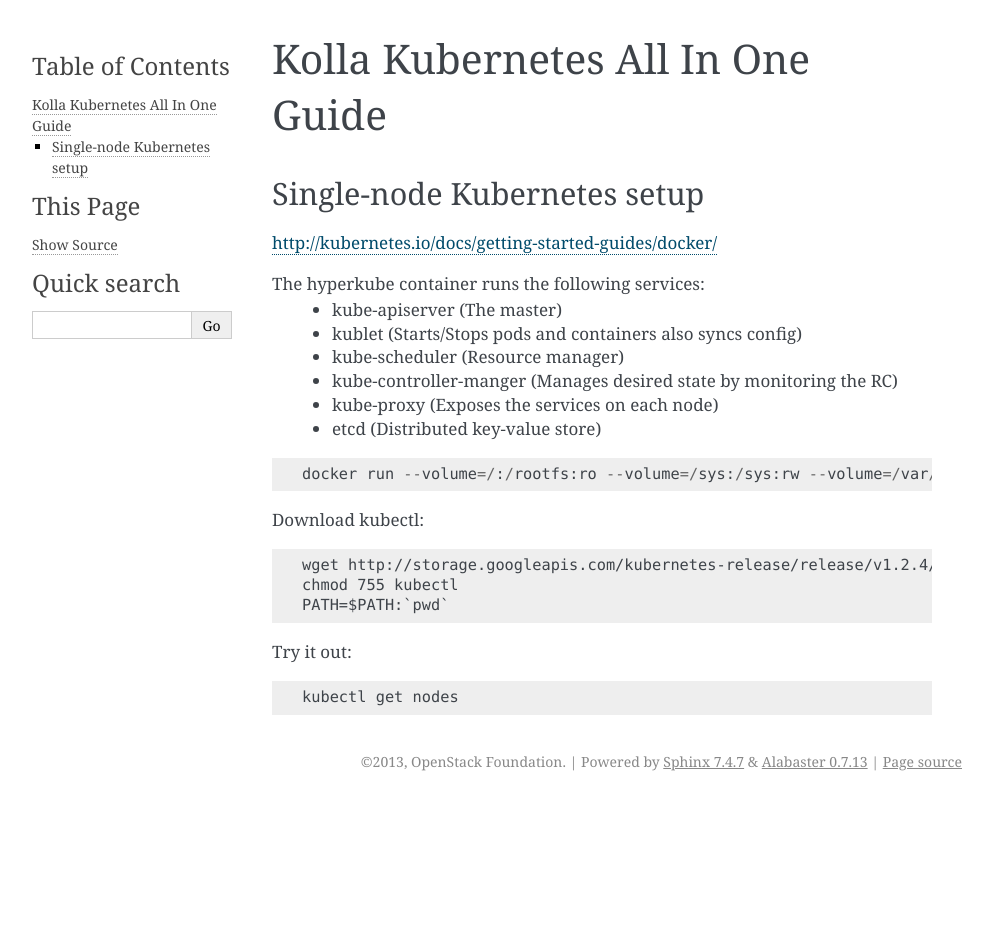
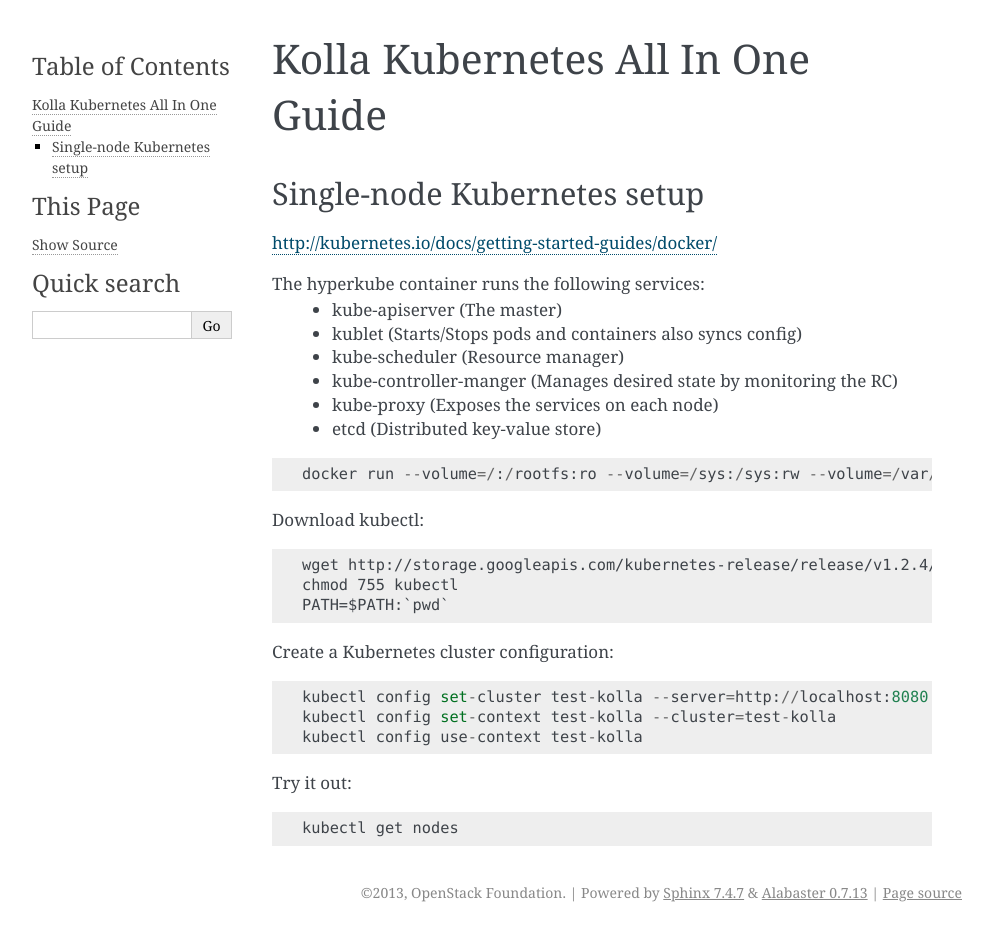
Before and after one commit to openstack-archive/kolla-kubernetes, a Sphinx documentation site: the page built from doc/source/kubernetes-all-in-one.rst, in a window 1280 px wide. Shown: the whole page, without its empty margins (148-1141 px from the left). Built offline with Sphinx 7.4.7, drawn with Linux system fonts in a browser that asks for light colours; before the commit the page ends 900 px from its top, so only the background shows below that.

Commit message:
Adding kuebctl setup task to point to local hyperkube
I noticed that my coworker was getting tripped up by this when I
had them run through the first part of the docs so I added this.

Change-Id: Ie98a26596a9abe756d4803919c93c7f24a3f4da5

```diff
--- a/doc/source/kubernetes-all-in-one.rst
+++ b/doc/source/kubernetes-all-in-one.rst
@@ -27,6 +27,12 @@ Download kubectl::
    chmod 755 kubectl
    PATH=$PATH:`pwd`
 
+Create a Kubernetes cluster configuration::
+
+  kubectl config set-cluster test-kolla --server=http://localhost:8080
+  kubectl config set-context test-kolla --cluster=test-kolla
+  kubectl config use-context test-kolla
+
 Try it out::
 
    kubectl get nodes
```
